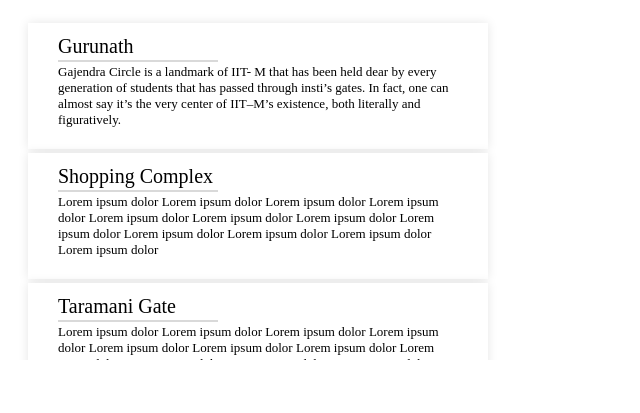
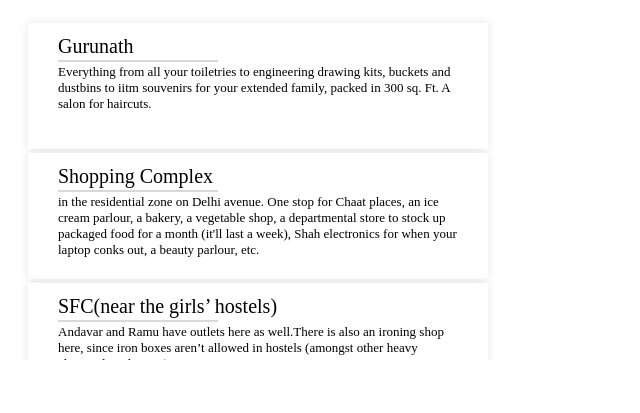
Before and after one commit to alcatraz627/Insight101, a plain HTML site: page snippet/shopping.html in a window 1280 px wide. Shown: the whole page, without its empty margins (0-640 px from the left). Drawn offline with Linux system fonts and the light colour scheme; files that its build step writes are made by us from their sources.

Commit message:
shopping added

```diff
--- a/snippet/shopping.html
+++ b/snippet/shopping.html
@@ -10,7 +10,7 @@
                                 <div class="lib-header-seperator"></div>
                             </div>
                             <div class="lib-row lib-desc">
-                                Gajendra Circle is a landmark of IIT- M that has been held dear by every generation of students that has passed through insti’s gates. In fact, one can almost say it’s the very center of IIT–M’s existence, both literally and figuratively.
+                                Everything from all your toiletries to engineering drawing kits, buckets and dustbins to iitm souvenirs for your extended family, packed in 300 sq. Ft. A salon for haircuts.
                             </div>
                         </div>
                     </div>
@@ -25,7 +25,7 @@
                             <div class="lib-header-seperator"></div>
                         </div>
                         <div class="lib-row lib-desc">
-                            Lorem ipsum dolor Lorem ipsum dolor Lorem ipsum dolor Lorem ipsum dolor Lorem ipsum dolor Lorem ipsum dolor Lorem ipsum dolor Lorem ipsum dolor Lorem ipsum dolor Lorem ipsum dolor Lorem ipsum dolor Lorem ipsum dolor
+                            in the residential zone on Delhi avenue. One stop for Chaat places, an ice cream parlour, a bakery, a vegetable shop, a departmental store to stock up packaged food for a month (it'll last a week), Shah electronics for when your laptop conks out, a beauty parlour, etc.
                         </div>
                     </div>
                 </div>
@@ -36,11 +36,11 @@
                     <div class="row box-shadow">
                         <div class="col-md-6">
                             <div class="lib-row lib-header">
-                               Taramani Gate
+                               SFC(near the girls’ hostels)
                                 <div class="lib-header-seperator"></div>
                             </div>
                             <div class="lib-row lib-desc">
-                                Lorem ipsum dolor Lorem ipsum dolor Lorem ipsum dolor Lorem ipsum dolor Lorem ipsum dolor Lorem ipsum dolor Lorem ipsum dolor Lorem ipsum dolor Lorem ipsum dolor Lorem ipsum dolor Lorem ipsum dolor Lorem ipsum dolor
+                                Andavar and Ramu have outlets here as well.There is also an ironing shop here, since iron boxes aren’t allowed in hostels (amongst other heavy electrical appliances).
                             </div>
                         </div>
                     </div>
@@ -51,11 +51,11 @@
                         <div class="row box-shadow">
                             <div class="col-md-6">
                                 <div class="lib-row lib-header">
-                                    Krishna Gate
+                                    Taramani Gate
                                     <div class="lib-header-seperator"></div>
                                 </div>
                                 <div class="lib-row lib-desc">
-                                    Lorem ipsum dolor Lorem ipsum dolor Lorem ipsum dolor Lorem ipsum dolor Lorem ipsum dolor Lorem ipsum dolor Lorem ipsum dolor Lorem ipsum dolor Lorem ipsum dolor Lorem ipsum dolor Lorem ipsum dolor Lorem ipsum dolor
+                                  If you go out and take left from this gate you will find every shop for food, electronics, restaurants and a lot others.
                                 </div>
                             </div>
                         </div>
@@ -70,7 +70,7 @@
                                         <div class="lib-header-seperator"></div>
                                     </div>
                                     <div class="lib-row lib-desc">
-                                        Lorem ipsum dolor Lorem ipsum dolor Lorem ipsum dolor Lorem ipsum dolor Lorem ipsum dolor Lorem ipsum dolor Lorem ipsum dolor Lorem ipsum dolor Lorem ipsum dolor Lorem ipsum dolor Lorem ipsum dolor Lorem ipsum dolor
+                                        As stated before this gate has a whole market outside it so yes definitely its a place to buy your daily commodities.
                                     </div>
                                 </div>
                             </div>
```
